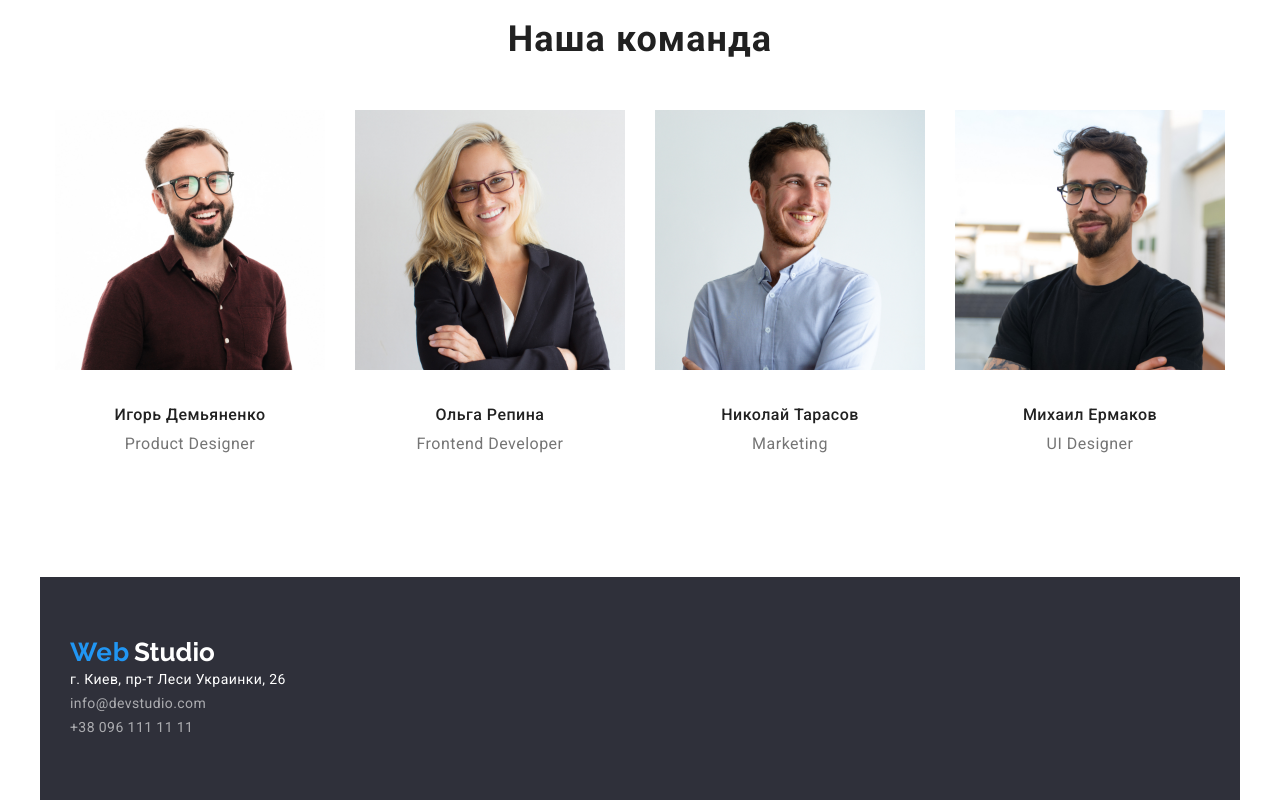
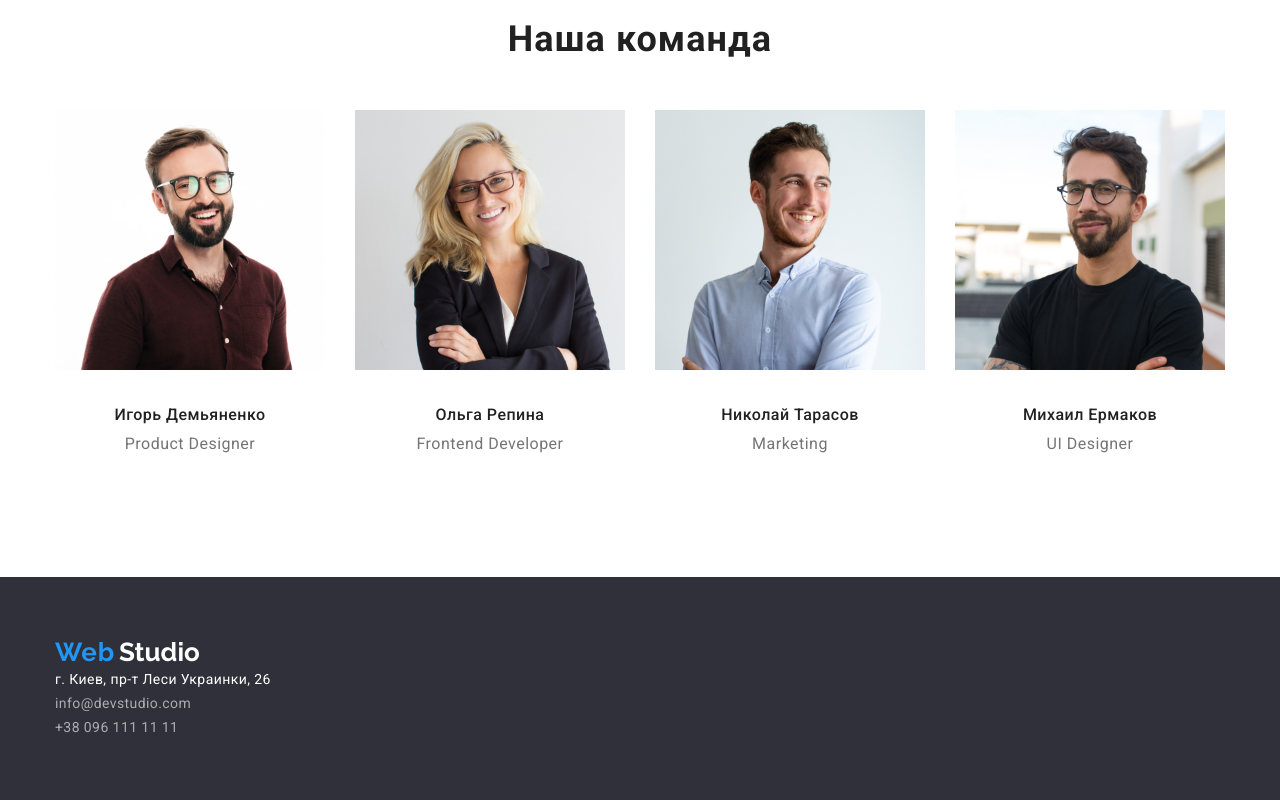
Before and after one commit to Wh1ter/goit-markup-hw-03, a plain HTML site: page index.html in a window 1280 px wide. Shown: the part 1619-2419 px from the top of the page. Drawn offline with nearby package versions, Linux system fonts and the light colour scheme.

Commit message:
удалил ширину footer

```diff
--- a/index.html
+++ b/index.html
@@ -128,7 +128,7 @@
             </div>
         </section>
     </main>
-<footer class="footer container">
+<footer class="footer">
     <div class="footer-section container">
         <a class="logo-link link" href="index.html" aria-label="логотип вебстудии">
             <span class="logo">Web</span>
```
Also changed, not shown: portfolio.html (+1 -1 lines).
